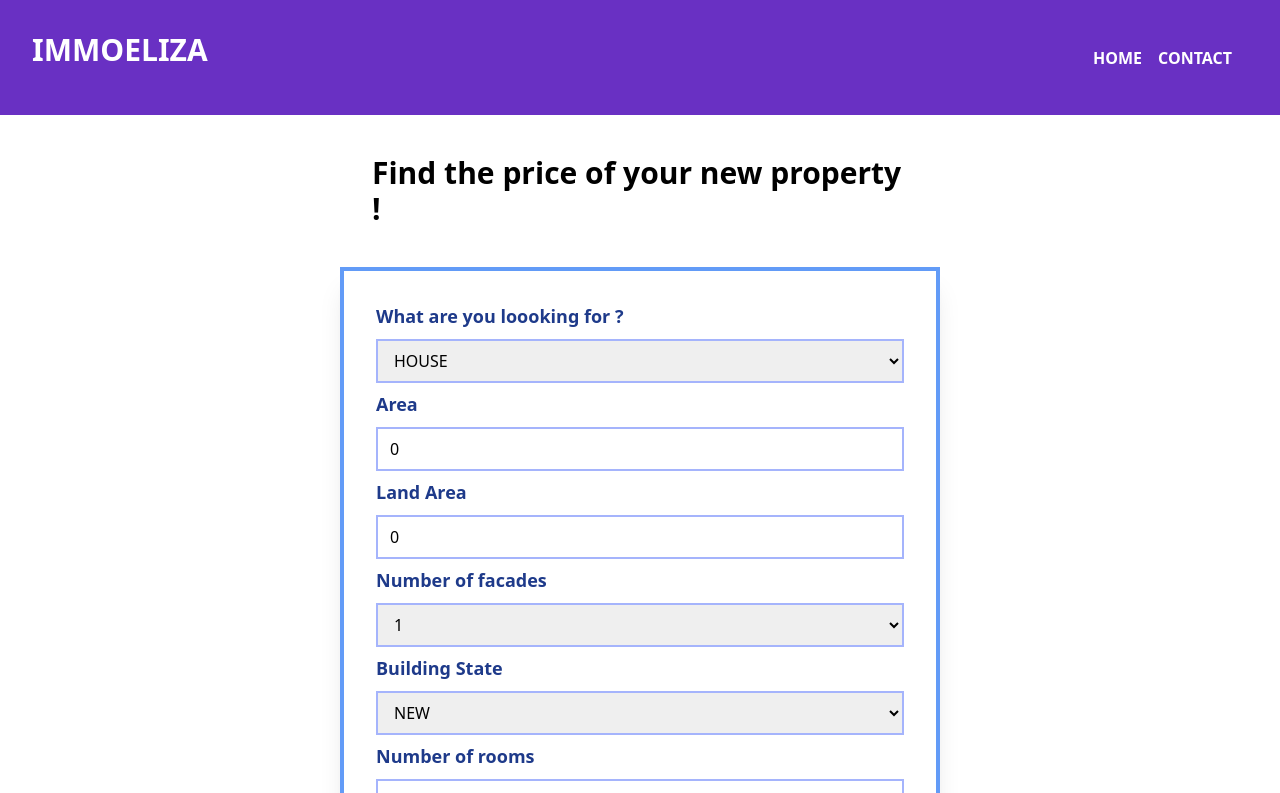
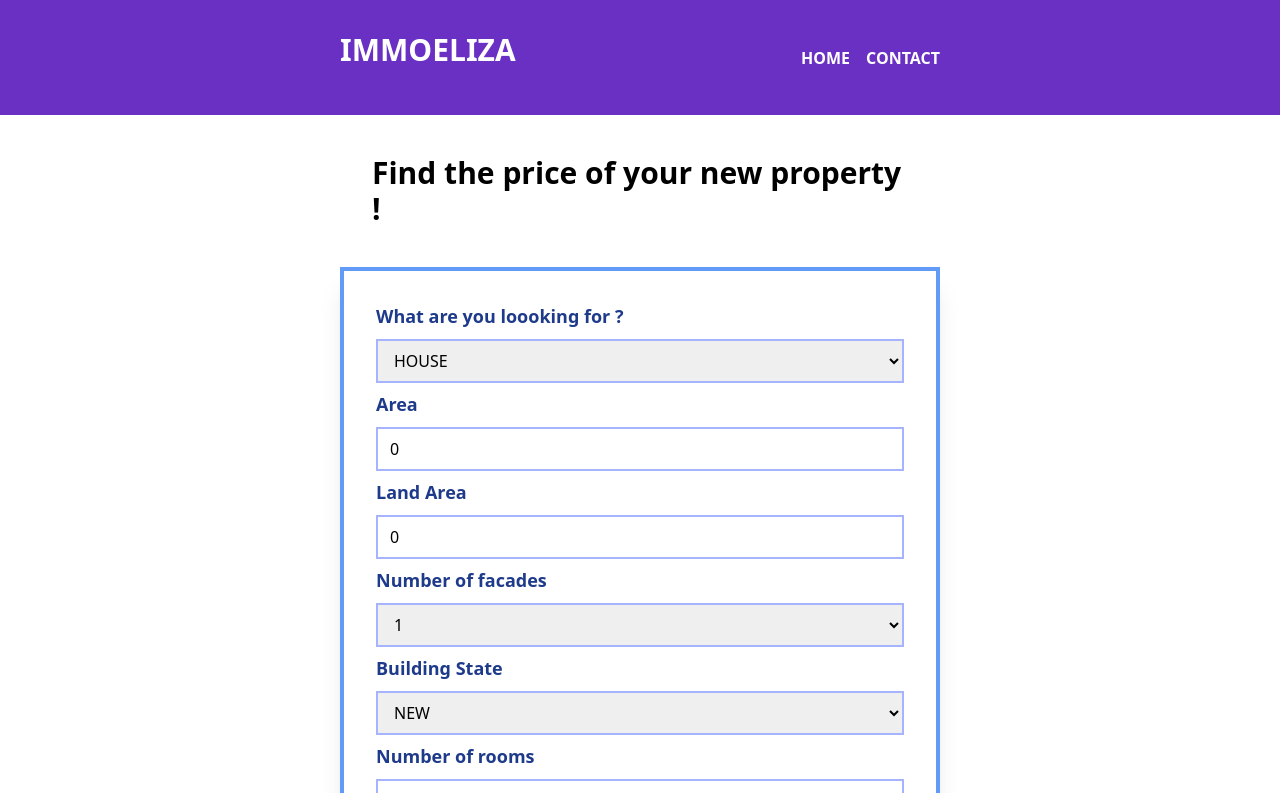
Before and after one commit to jfvandermousen/immo-DEV, a React (Create React App) app: page / in a window 1280 px wide. Shown: the top 793 px of the page. Built offline with nearby package versions, Linux system fonts and the light colour scheme.

Commit message:
change width header wrap

```diff
--- a/src/components/Home.js
+++ b/src/components/Home.js
@@ -7,12 +7,13 @@ const Home = () => {
     return  (
         <div className="">
             <header className="mb-10">
+                <div className="wrap">
             <div className="logo text-3xl"><h1>IMMOELIZA</h1></div>
             <nav className="flex ">
-
-                <div className="nav" >HOME</div>
+                <div className="nav-home" >HOME</div>
                 <div className="nav" >CONTACT</div>
             </nav>
+            </div>
             </header>
         <div className=' title container flex flex-col items-start justify-center '>
             <h2 className="text-3xl"> Find the price of your new property !</h2>
--- a/src/index.css
+++ b/src/index.css
@@ -52,17 +52,20 @@ label {
 
   header {
     display: flex;
-    justify-content: space-between;
+    justify-content: center;
     align-items: center;
-    flex-wrap: wrap;
     padding: 2em 2em;
     background-color: #6930c3;
     color: white;
     font-weight:bolder ;
 }
-.nav {
-  margin-right: 1em;
+.nav-home {
+  margin-right:1em;
 }
-.title.container {
-  /* padding-left: 0; */
-  }
+.wrap {
+  display: flex;
+  justify-content: space-between;
+  align-items: center;
+  flex-wrap: wrap;
+  width: 600px;
+}
```
Also changed, not shown: src/components/App.css (line endings or trailing spaces).
